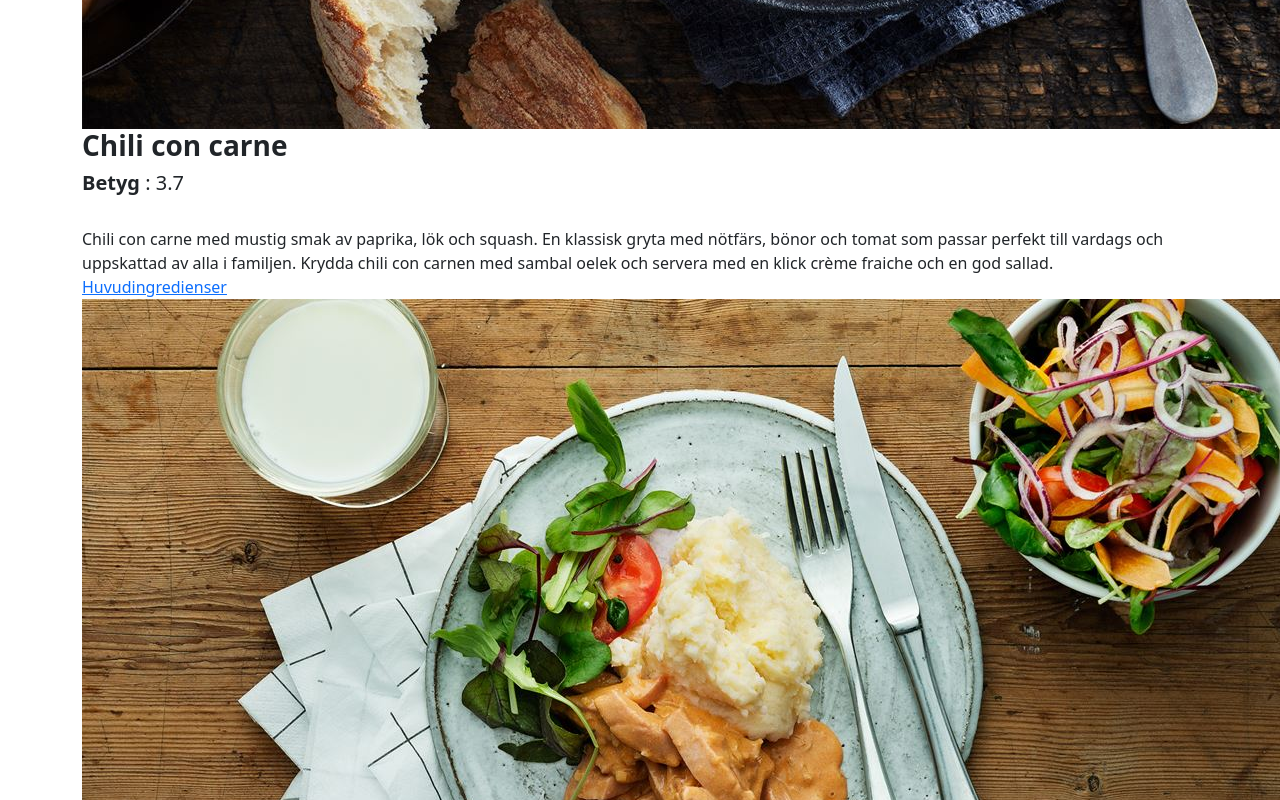
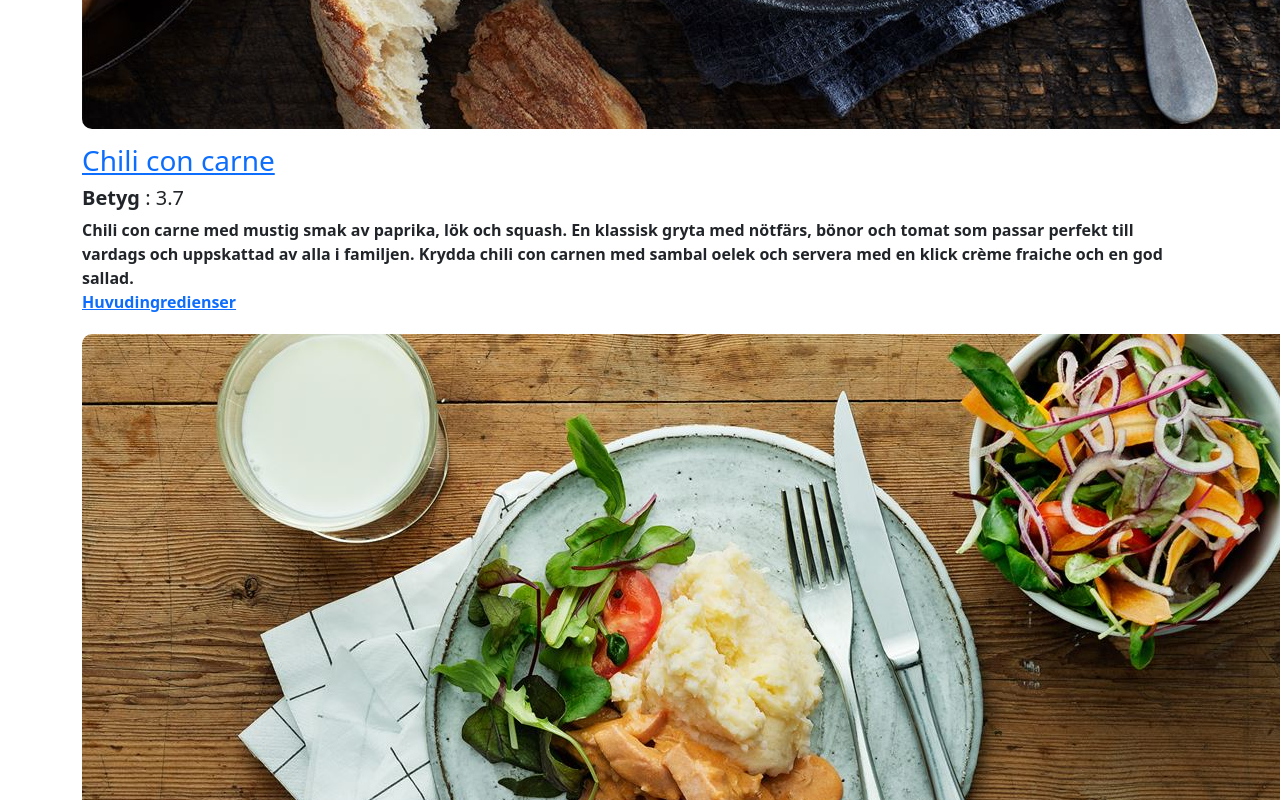
Before and after one commit to GustavNordgren95/frontend-examination, an Angular app: page / in a window 1280 px wide. Shown: the part 680-1480 px from the top of the page. Built offline with nearby package versions, Linux system fonts and the light colour scheme.

Commit message:
Bröt ut till en komponent för visning av recept

```diff
--- a/src/app/app.component.html
+++ b/src/app/app.component.html
@@ -2,21 +2,7 @@
     <h2>Receptlistan</h2>
 
     <div>
-        <div *ngFor="let recipe of recipes">
-            <img [src]="recipe.imageUrl" alt="{{recipe.name}} image">
-            <h3>{{ recipe.name }}</h3>
-            <h5>
-                <b>Betyg</b> : <span>{{recipe.rating}}</span>
-            </h5>  <br>
-            {{ recipe.description}} <br>
-
-            <a href="#" (click)="toggleMainIngr($event)">Huvudingredienser</a>
-
-            <p *ngIf="showMainingredients">
-                {{ recipe.mainIngredients }}
-            </p>
-
-        </div>
+        <app-my-recipe></app-my-recipe>
     </div>
 
 </div>
--- a/src/app/app.component.scss
+++ b/src/app/app.component.scss
@@ -2,11 +2,3 @@ h2{
     text-align: center;
     font-weight: bold;
 }
-
-h3{
-    font-weight: bold;
-}
-
-body {
-    padding: 10px;
-}
--- a/src/app/app.component.ts
+++ b/src/app/app.component.ts
@@ -8,15 +8,6 @@ import { recipesData } from './recipes';
 })
 export class AppComponent implements OnInit {
 
-  recipes = recipesData;
-
-  showMainingredients: boolean = false;
-
-  toggleMainIngr(event : MouseEvent): void {
-    event.preventDefault();
-    this.showMainingredients = !this.showMainingredients;
-  }
-
   constructor() { }
 
   ngOnInit(): void {
--- a/src/app/app.module.ts
+++ b/src/app/app.module.ts
@@ -5,10 +5,12 @@ import { HttpClientModule } from '@angular/common/http';
 import { AppRoutingModule } from './app-routing.module';
 
 import { AppComponent } from './app.component';
+import { MyRecipeComponent } from '../my-recipe/my-recipe.component';
 
 @NgModule({
   declarations: [
-    AppComponent
+    AppComponent,
+    MyRecipeComponent
   ],
   imports: [
     BrowserModule,
--- /dev/null
+++ b/src/my-recipe/my-recipe.component.html
@@ -0,0 +1,25 @@
+<div *ngFor="let recipe of recipes">
+    <div>
+        <img [src]="recipe.imageUrl" alt="{{recipe.name}} image">
+        <div class="info">
+            <h3>
+                <a href="detaljsida">{{ recipe.name }}</a>
+            </h3>
+
+          <h5>
+            <b>Betyg</b> : <span>{{recipe.rating}}</span>
+          </h5>
+
+          <div>
+            {{ recipe.description}}
+          </div>
+
+          <a href="#" (click)="toggleMainIngr($event)">Huvudingredienser</a>
+          <p *ngIf="showMainingredients">
+            {{ recipe.mainIngredients }}
+          </p>
+
+        </div>
+
+     </div>
+</div>
--- /dev/null
+++ b/src/my-recipe/my-recipe.component.scss
@@ -0,0 +1,9 @@
+.info{
+    font-weight: bold;
+    padding-top: 15px;
+    padding-bottom: 20px;
+}
+
+img{
+    border-radius: 10px;
+}
--- /dev/null
+++ b/src/my-recipe/my-recipe.component.ts
@@ -0,0 +1,18 @@
+import { Component } from '@angular/core';
+import { recipesData } from 'app/recipes';
+
+@Component({
+  selector: 'app-my-recipe',
+  templateUrl: './my-recipe.component.html',
+  styleUrls: ['./my-recipe.component.scss']
+})
+export class MyRecipeComponent {
+  recipes = recipesData;
+
+  showMainingredients: boolean = false;
+
+  toggleMainIngr(event : MouseEvent): void {
+    event.preventDefault();
+    this.showMainingredients = !this.showMainingredients;
+  }
+}
--- a/tsconfig.json
+++ b/tsconfig.json
@@ -2,7 +2,7 @@
 {
   "compileOnSave": false,
   "compilerOptions": {
-    "baseUrl": "./",
+    "baseUrl": "src",
     "outDir": "./dist/out-tsc",
     "forceConsistentCasingInFileNames": true,
     "strict": true,
```
Also changed, not shown: 1 other file (tests, documents, lock files or other folders).
